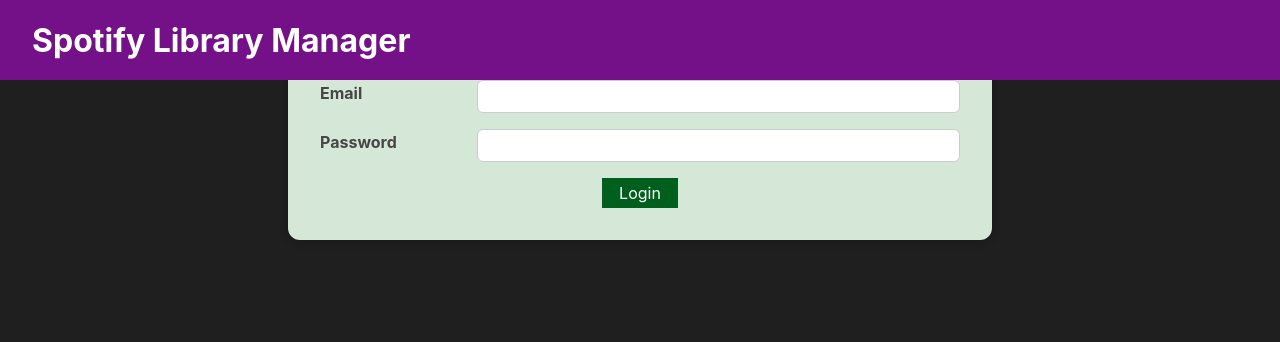
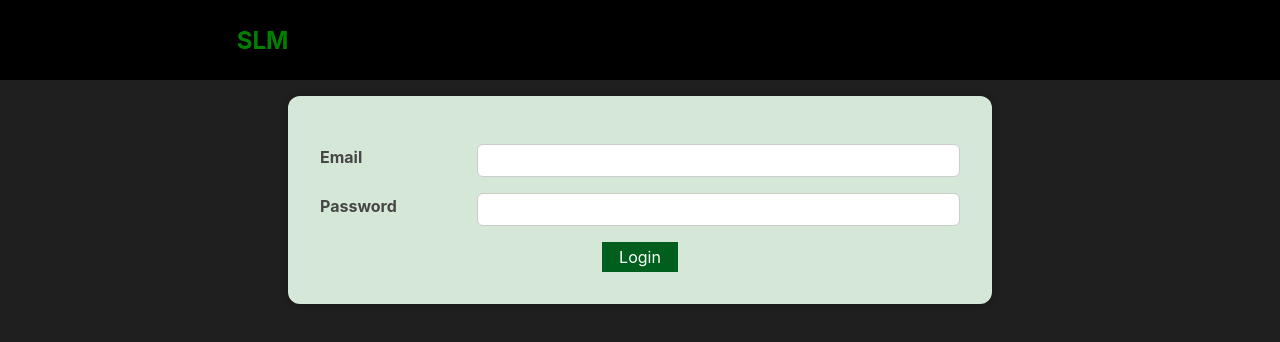
Before and after one commit to cyborg-nomade/spotify-library-manager, a React (Create React App) app: page / in a window 1280 px wide. Shown: the top 342 px of the page. Built offline with nearby package versions, Linux system fonts and the light colour scheme.

Commit message:
fixing some styling

```diff
--- a/src/App.css
+++ b/src/App.css
@@ -41,4 +41,5 @@
   color: white;
   background-color: #303030;
   font-size: 72px;
+  margin-top: 5rem;
 }
--- a/src/App.js
+++ b/src/App.js
@@ -1,4 +1,4 @@
-import React, { useState, useContext } from "react";
+import React, { useContext } from "react";
 
 import ArtistsList from "./components/artists/ArtistsList";
 import Card from "./components/UI/Card";
--- a/src/components/artists/ArtistsList.js
+++ b/src/components/artists/ArtistsList.js
@@ -50,6 +50,7 @@
       <Card className={classes.artists}>
         {props.artists.map((artist) => (
           <ArtistsListItem
+            key={artist.uri}
             image={artist.image}
             name={artist.name}
             uri={artist.uri}
--- a/src/components/artists/ArtistsList.module.css
+++ b/src/components/artists/ArtistsList.module.css
@@ -1,7 +1,7 @@
 .artists {
   padding: 1rem;
   background-color: rgb(31, 31, 31);
-  margin: 2rem auto;
+  margin: 5rem auto;
   width: 50rem;
   max-width: 95%;
 }
--- a/src/components/auth/Login.module.css
+++ b/src/components/auth/Login.module.css
@@ -1,7 +1,7 @@
 .login {
   width: 90%;
   max-width: 40rem;
-    margin: 2rem auto;
+  margin: 6rem auto;
   padding: 2rem;
 }
 
@@ -52,5 +52,4 @@
     align-items: center;
     flex-direction: row;
   }
-
 }
--- a/src/components/nav/MainHeader.js
+++ b/src/components/nav/MainHeader.js
@@ -6,7 +6,6 @@
 const MainHeader = (props) => {
   return (
     <header className={classes["main-header"]}>
-      <h1>Spotify Library Manager</h1>
       <Navbar />
     </header>
   );
--- a/src/components/nav/MainHeader.module.css
+++ b/src/components/nav/MainHeader.module.css
@@ -7,10 +7,6 @@
   display: flex;
   justify-content: space-between;
   align-items: center;
-  background: #741188;
+  background: #000000;
   padding: 0 2rem;
 }
-
-.main-header h1 {
-  color: white;
-}
--- a/src/components/nav/Navbar.js
+++ b/src/components/nav/Navbar.js
@@ -12,8 +12,9 @@
   const searchContext = useContext(SearchContext);
 
   return (
-    <nav className={`${classes.navbar} ${classes.nav}`}>
-      <ul>
+    <nav className={`${classes.nav}`}>
+      <h1>SLM</h1>
+      <ul className={classes["navbar-left"]}>
         {authContext.isLoggedIn && (
           <li>
             <a href="/">Artists</a>
@@ -38,7 +39,7 @@
       <ul className={classes["navbar-right"]}>
         {authContext.isLoggedIn && (
           <li>
-            <label htmlFor="search-bar"> Search:</label>
+            <label htmlFor="search-bar"> Search: </label>
             <input
               type="search"
               id="search-bar"
--- a/src/components/nav/Navbar.module.css
+++ b/src/components/nav/Navbar.module.css
@@ -1,17 +1,31 @@
-.navbar {
-  overflow: hidden;
-  box-shadow: 0px 2px 8px rgba(0, 0, 0, 0.26);
-  background-color: #424242;
+nav {
+  display: flex;
+  justify-content: space-between;
+  align-content: space-between;
+  align-items: baseline;
+  width: 100%;
 }
 
 .navbar-right {
   float: right;
   color: white;
+  margin: auto;
+}
+
+.navbar-left {
+  float: left;
+  color: white;
+  margin: auto;
+}
+
+.nav h1 {
+  color: green;
+  margin: auto;
 }
 
 .nav ul {
   list-style: none;
-  margin: 0;
+  margin: auto;
   padding: 0;
   display: flex;
   align-items: center;
@@ -29,26 +43,5 @@
 
 .nav a:hover,
 .nav a:active {
-  color: #f3cafb;
+  color: #cafbcc;
 }
-
-.nav button {
-  font: inherit;
-  background: #dd0db0;
-  border: 1px solid #dd0db0;
-  padding: 0.5rem 1.5rem;
-  color: white;
-  cursor: pointer;
-  box-shadow: 0 2px 4px rgba(0, 0, 0, 0.26);
-  border-radius: 20px;
-}
-
-.nav button:focus {
-  outline: none;
-}
-
-.nav button:hover,
-.nav button:active {
-  color: #f3cafb;
-  box-shadow: 0 2px 10px rgba(0, 0, 0, 0.26);
-}
--- a/src/store/search-context.js
+++ b/src/store/search-context.js
@@ -10,6 +10,7 @@
 
   const searchBarChangedHandler = (event) => {
     setSearchedTerm(event.target.value);
+    console.log(searchedTerm);
   };
 
   return (
```
Lines whose indentation alone changed are shown as unchanged.
